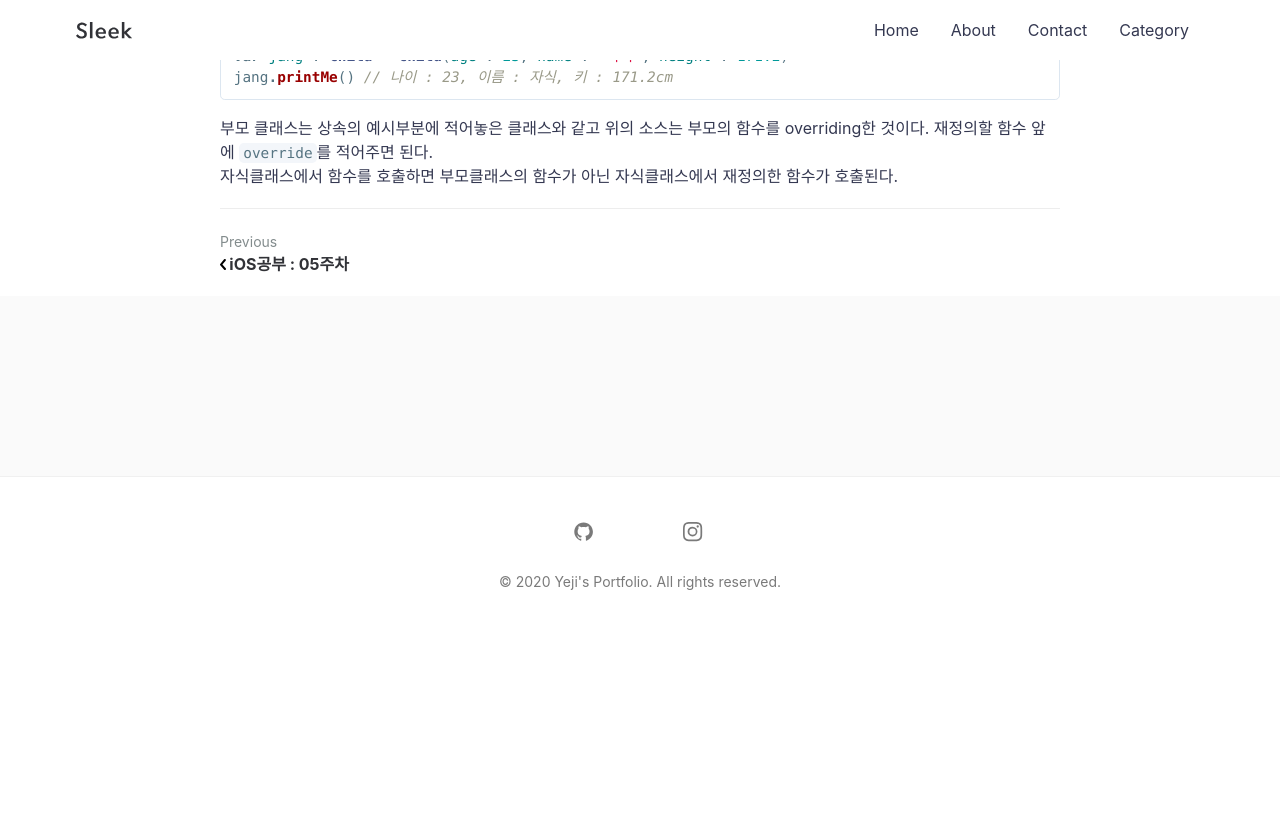
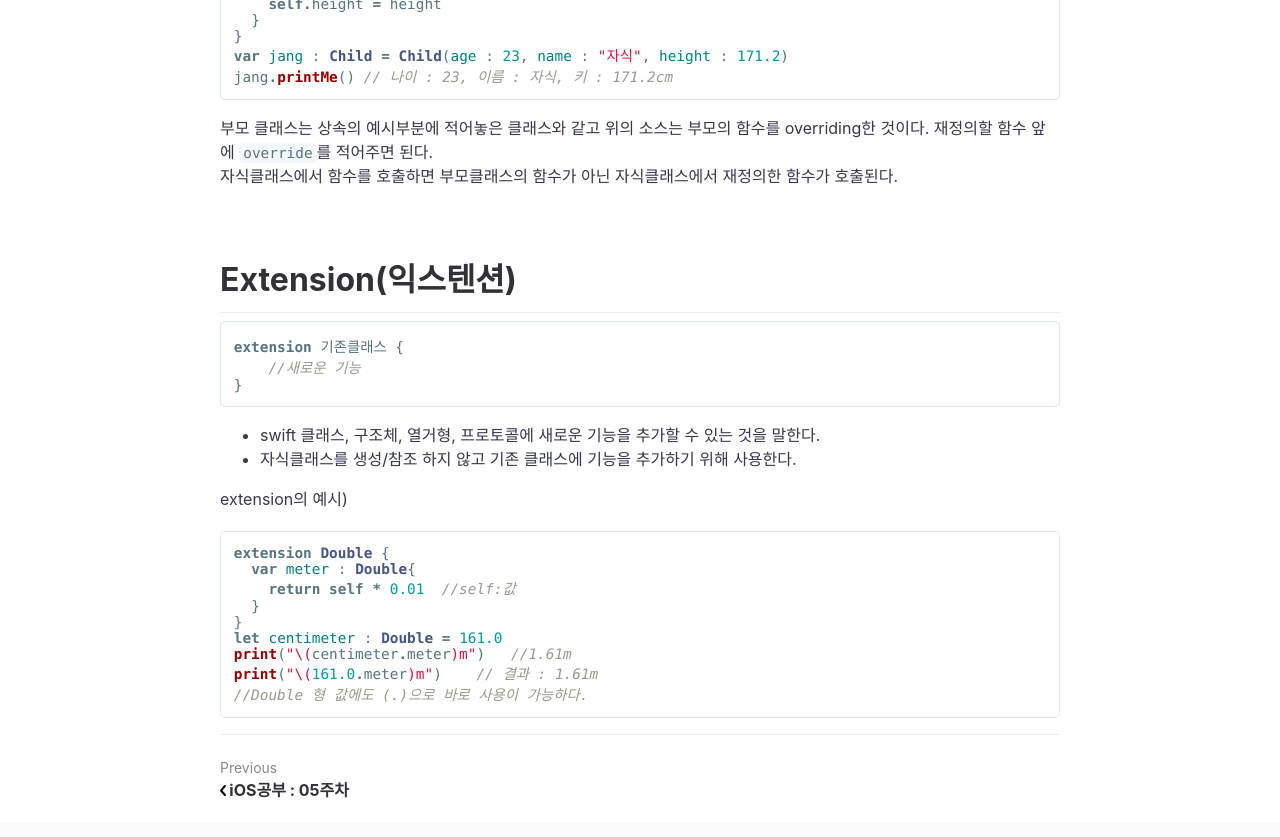
Before and after one commit to Yeji-Jang1210/Yeji-Jang1210.github.io, a Jekyll site: the page built from _posts/2020-10-05-iOS-study-6th.md, in a window 1280 px wide and 900 px high, scrolled down 2499 px. Shown: the top 837 px of the window. Built offline with Jekyll 4.4.1, drawn with Linux system fonts in a browser that asks for light colours; comment, search, counter and statistics services are not loaded; before the commit the page ends 3136 px from its top, so only the background shows below that.

Commit message:
Update 2020-10-05-iOS-study-6th.md

````diff
--- a/_posts/2020-10-05-iOS-study-6th.md
+++ b/_posts/2020-10-05-iOS-study-6th.md
@@ -92,3 +92,27 @@ jang.printMe() // 나이 : 23, 이름 : 자식, 키 : 171.2cm
 ```
 부모 클래스는 상속의 예시부분에 적어놓은 클래스와 같고 위의 소스는 부모의 함수를 overriding한 것이다. 재정의할 함수 앞에 `override`를 적어주면 된다.
 자식클래스에서 함수를 호출하면 부모클래스의 함수가 아닌 자식클래스에서 재정의한 함수가 호출된다.
+<br><br>
+
+# Extension(익스텐션)
+---
+```swift
+extension 기존클래스 {
+    //새로운 기능
+}
+```
+* swift 클래스, 구조체, 열거형, 프로토콜에 새로운 기능을 추가할 수 있는 것을 말한다.
+* 자식클래스를 생성/참조 하지 않고 기존 클래스에 기능을 추가하기 위해 사용한다.
+
+extension의 예시)
+```swift
+extension Double {
+  var meter : Double{
+    return self * 0.01  //self:값
+  }
+}
+let centimeter : Double = 161.0
+print("\(centimeter.meter)m")   //1.61m
+print("\(161.0.meter)m")    // 결과 : 1.61m
+//Double 형 값에도 (.)으로 바로 사용이 가능하다.
+```
````
